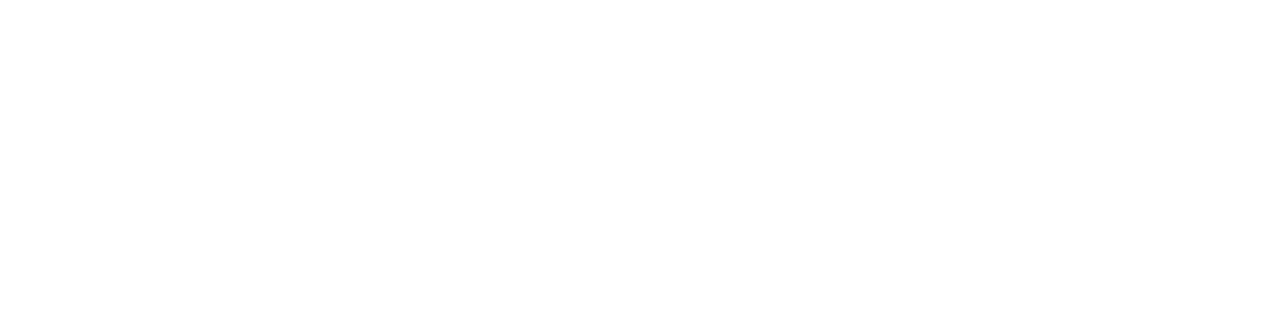
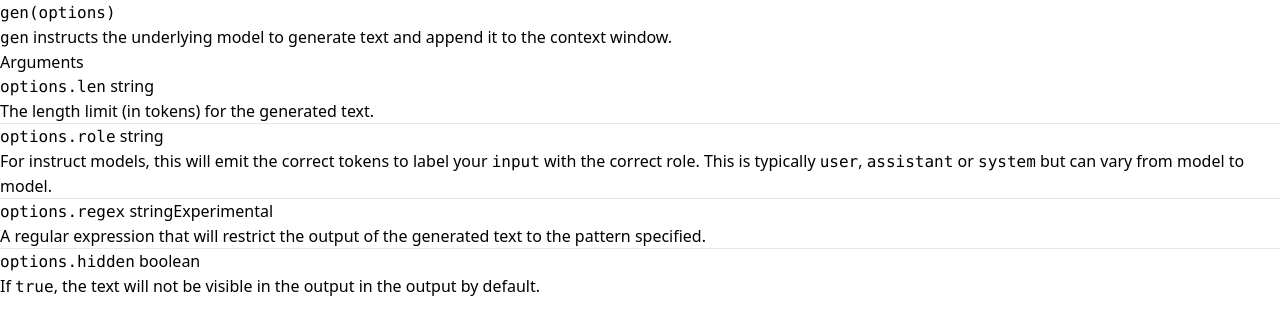
Before and after one commit to mixlayer/mixlayer-docs, a Next.js app: page /built-ins/gen in a window 1280 px wide. Shown: the top 334 px of the page. Built offline with nearby package versions, Linux system fonts and the light colour scheme.

Commit message:
some function docs

```diff
--- /dev/null
+++ b/components/badge.tsx
@@ -0,0 +1,46 @@
+import React from "react";
+
+const colors = {
+  red: "bg-red-500/15 text-red-700 group-data-[hover]:bg-red-500/25 dark:bg-red-500/10 dark:text-red-400 dark:group-data-[hover]:bg-red-500/20",
+  orange:
+    "bg-orange-500/15 text-orange-700 group-data-[hover]:bg-orange-500/25 dark:bg-orange-500/10 dark:text-orange-400 dark:group-data-[hover]:bg-orange-500/20",
+  amber:
+    "bg-amber-400/20 text-amber-700 group-data-[hover]:bg-amber-400/30 dark:bg-amber-400/10 dark:text-amber-400 dark:group-data-[hover]:bg-amber-400/15",
+  yellow:
+    "bg-yellow-400/20 text-yellow-700 group-data-[hover]:bg-yellow-400/30 dark:bg-yellow-400/10 dark:text-yellow-300 dark:group-data-[hover]:bg-yellow-400/15",
+  lime: "bg-lime-400/20 text-lime-700 group-data-[hover]:bg-lime-400/30 dark:bg-lime-400/10 dark:text-lime-300 dark:group-data-[hover]:bg-lime-400/15",
+  green:
+    "bg-green-500/15 text-green-700 group-data-[hover]:bg-green-500/25 dark:bg-green-500/10 dark:text-green-400 dark:group-data-[hover]:bg-green-500/20",
+  emerald:
+    "bg-emerald-500/15 text-emerald-700 group-data-[hover]:bg-emerald-500/25 dark:bg-emerald-500/10 dark:text-emerald-400 dark:group-data-[hover]:bg-emerald-500/20",
+  teal: "bg-teal-500/15 text-teal-700 group-data-[hover]:bg-teal-500/25 dark:bg-teal-500/10 dark:text-teal-300 dark:group-data-[hover]:bg-teal-500/20",
+  cyan: "bg-cyan-400/20 text-cyan-700 group-data-[hover]:bg-cyan-400/30 dark:bg-cyan-400/10 dark:text-cyan-300 dark:group-data-[hover]:bg-cyan-400/15",
+  sky: "bg-sky-500/15 text-sky-700 group-data-[hover]:bg-sky-500/25 dark:bg-sky-500/10 dark:text-sky-300 dark:group-data-[hover]:bg-sky-500/20",
+  blue: "bg-blue-500/15 text-blue-700 group-data-[hover]:bg-blue-500/25 dark:text-blue-400 dark:group-data-[hover]:bg-blue-500/25",
+  indigo:
+    "bg-indigo-500/15 text-indigo-700 group-data-[hover]:bg-indigo-500/25 dark:text-indigo-400 dark:group-data-[hover]:bg-indigo-500/20",
+  violet:
+    "bg-violet-500/15 text-violet-700 group-data-[hover]:bg-violet-500/25 dark:text-violet-400 dark:group-data-[hover]:bg-violet-500/20",
+  purple:
+    "bg-purple-500/15 text-purple-700 group-data-[hover]:bg-purple-500/25 dark:text-purple-400 dark:group-data-[hover]:bg-purple-500/20",
+  fuchsia:
+    "bg-fuchsia-400/15 text-fuchsia-700 group-data-[hover]:bg-fuchsia-400/25 dark:bg-fuchsia-400/10 dark:text-fuchsia-400 dark:group-data-[hover]:bg-fuchsia-400/20",
+  pink: "bg-pink-400/15 text-pink-700 group-data-[hover]:bg-pink-400/25 dark:bg-pink-400/10 dark:text-pink-400 dark:group-data-[hover]:bg-pink-400/20",
+  rose: "bg-rose-400/15 text-rose-700 group-data-[hover]:bg-rose-400/25 dark:bg-rose-400/10 dark:text-rose-400 dark:group-data-[hover]:bg-rose-400/20",
+  zinc: "bg-zinc-600/10 text-zinc-700 group-data-[hover]:bg-zinc-600/20 dark:bg-white/5 dark:text-zinc-400 dark:group-data-[hover]:bg-white/10",
+};
+
+type BadgeProps = { color?: keyof typeof colors };
+
+export function Badge({
+  color = "zinc",
+  className,
+  ...props
+}: BadgeProps & React.ComponentPropsWithoutRef<"span">) {
+  return (
+    <span
+      {...props}
+      className={`${className} inline-flex items-center gap-x-1.5 rounded-md px-1.5 py-0.5 text-sm/5 font-medium sm:text-xs/5 forced-colors:outline ${colors[color]}`}
+    />
+  );
+}
--- /dev/null
+++ b/components/experimental.tsx
@@ -0,0 +1,9 @@
+import { Badge } from "./badge";
+
+export function ExperimentalBadge(props: { className?: string }) {
+  return (
+    <Badge className={props.className} color="cyan">
+      Experimental
+    </Badge>
+  );
+}
--- a/pages/built-ins/fetch.mdx
+++ b/pages/built-ins/fetch.mdx
@@ -1,3 +1,5 @@
-# fetch
+# `fetch`
 
 Coming soon! 🚧
+
+`fetch` allows you to make HTTP requests from your Mixlayer models. This can be useful for providing the model with external context that exists in APIs or websites like search engines.
--- a/pages/built-ins/gen.mdx
+++ b/pages/built-ins/gen.mdx
@@ -0,0 +1,22 @@
+import {ExperimentalBadge} from '../../components/experimental.tsx';
+
+# `gen(options)`
+
+`gen` instructs the underlying model to generate text and append it to the context window.
+
+### Arguments
+
+`options.len` <span className="font-mono">string</span><br/>
+The length limit (in tokens) for the generated text.
+
+---
+`options.role` <span className="font-mono">string</span><br/>
+For instruct models, this will emit the correct tokens to label your `input` with the correct role. This is typically `user`, `assistant` or `system` but can vary from model to model.
+
+---
+`options.regex` <span className="font-mono">string</span><ExperimentalBadge className="ml-1"/><br/>
+A regular expression that will restrict the output of the generated text to the pattern specified.
+
+---
+`options.hidden` <span className="font-mono">boolean</span><br/>
+If `true`, the text will not be visible in the output in the output by default.
--- /dev/null
+++ b/pages/concepts/output-capture.mdx
@@ -0,0 +1,3 @@
+# Output Capture
+
+In this section, we will learn how to capture the output of a completion and use it guide the flow of the prompt.
--- a/pages/quickstart.mdx
+++ b/pages/quickstart.mdx
@@ -4,6 +4,8 @@ import Image from 'next/image'
 # Quickstart
 
 This guide will help you get started with Mixlayer by guiding a model to provide simple horoscopes and then deploying it to an API.
+
+To complete this quickstart, you'll need to have a basic understanding of Javascript and know how to run commands in your terminal.
 
 <Steps>
 ### Create an account
```
Also changed, not shown: pages/built-ins/install.mdx (+50 -0 lines), pages/built-ins/prompt.mdx (+47 -0 lines).
